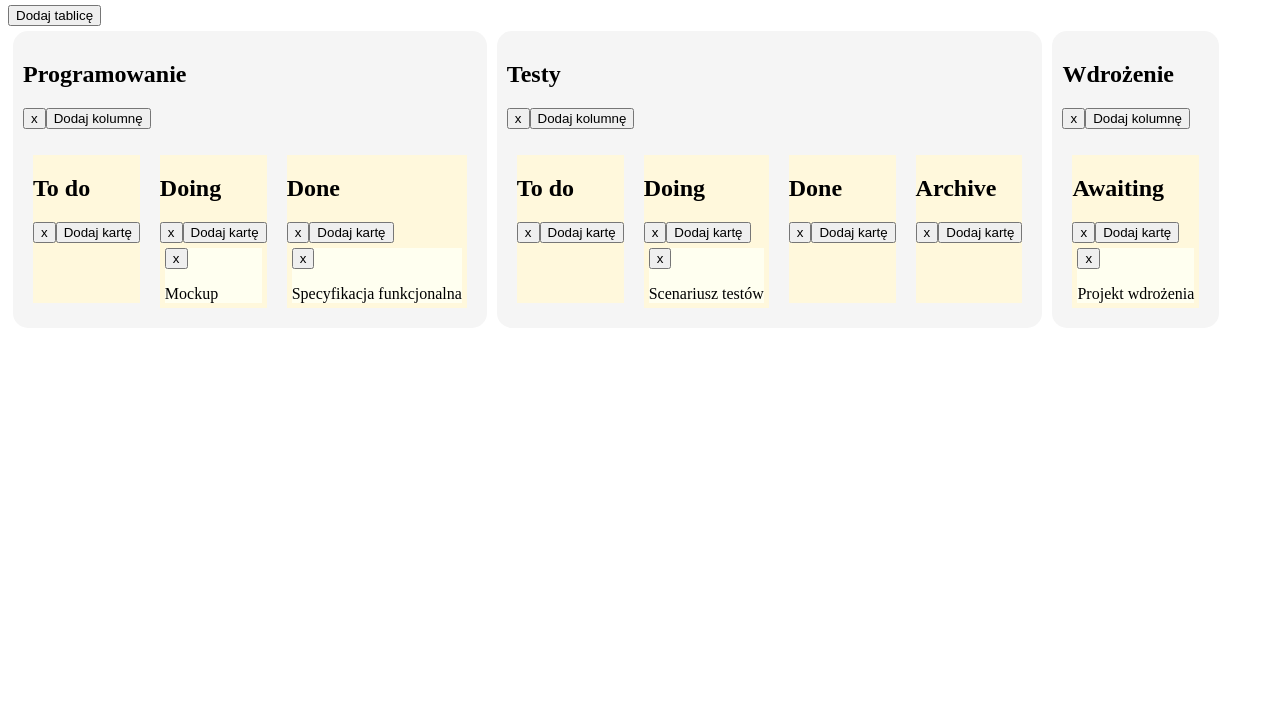
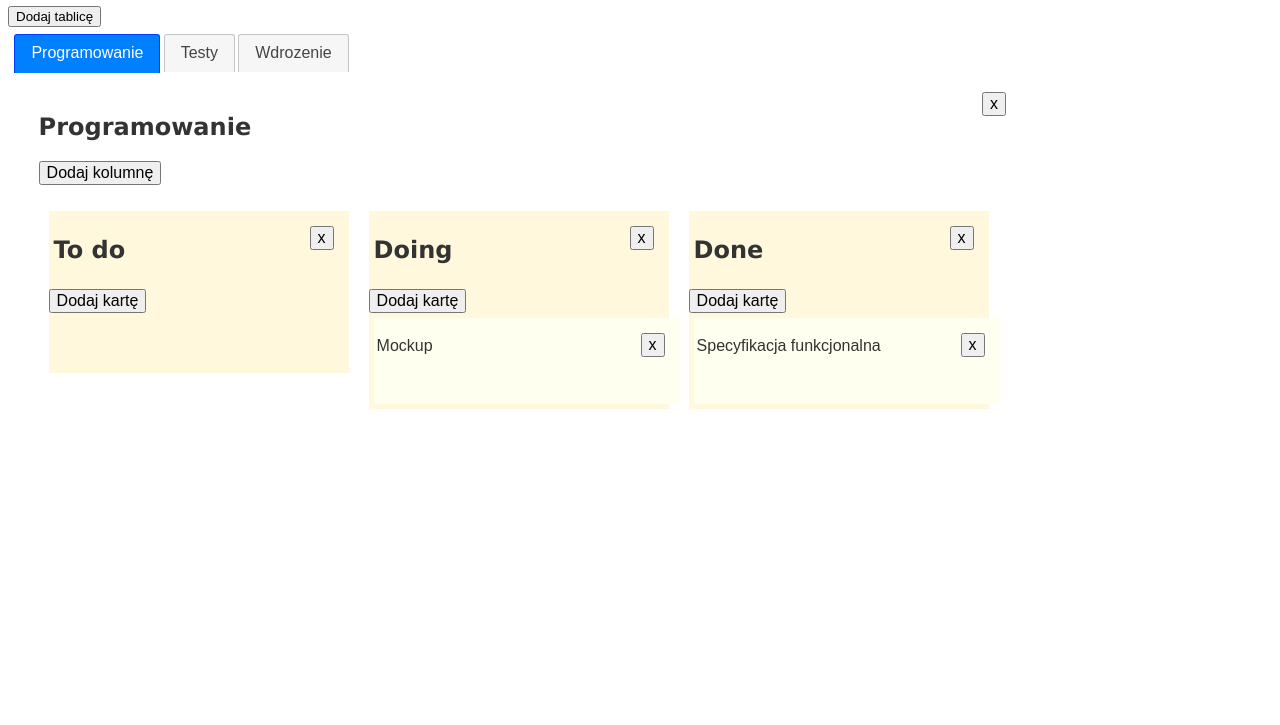
Before and after one commit to ArturWitkowski/r16, a website: page index.html in a window 1280 px wide. Shown: the part 75-800 px from the top of the page. Drawn offline with nearby package versions, Linux system fonts and the light colour scheme.

Commit message:
Zadanie 10.6

```diff
--- /dev/null
+++ b/Gruntfile.js
@@ -0,0 +1,35 @@
+module.exports = function(grunt) {
+
+	// Project configuration.
+	grunt.initConfig({
+		sass: {
+			options: {
+				sourceMap: true
+			},
+			dist: {
+				files: {
+					'css/style.css': 'sass/style.sass'
+				}
+			}
+		},
+
+		watch: {
+			scripts: {
+				files: ['sass/*.sass'],
+				tasks: ['sass'],
+				options: {
+					spawn: false,
+				},
+			}
+		}
+
+	});
+	// Load the plugins tasks
+
+	grunt.loadNpmTasks('grunt-sass');
+	grunt.loadNpmTasks('grunt-contrib-watch');
+
+
+	// Default task(s).
+	grunt.registerTask('default', ["sass", "watch"]);
+};
--- a/index.html
+++ b/index.html
@@ -3,18 +3,29 @@
 	<head>
 		<meta charset="utf-8">
 		<title>Zestaw tablic kanban</title>
+
+
+		<link rel="stylesheet" href="http://code.jquery.com/ui/1.12.1/themes/blitzer/jquery-ui.css">
 		<link rel="stylesheet" href="css/style.css">
+
 	</head>
 
 	<body>
 		<div id="main-manu" class="main-menu">
 			<h1>Zestaw tablic kanban</h1>
 			<button class="create-board">Dodaj tablicę</button>
-			<div class="board-container"></div>
+			<div id="board-container">
+				<ul></ul>
+			</div>
 		</div>
 
-		<script src="https://code.jquery.com/jquery-3.0.0.min.js" integrity="sha256-JmvOoLtYsmqlsWxa7mDSLMwa6dZ9rrIdtrrVYRnDRH0=" crossorigin="anonymous"></script>
+		<script
+			  src="https://code.jquery.com/jquery-1.12.4.min.js"
+			  integrity="sha256-ZosEbRLbNQzLpnKIkEdrPv7lOy9C27hHQ+Xp8a4MxAQ="
+			  crossorigin="anonymous"></script>
 		<script src="https://code.jquery.com/ui/1.11.4/jquery-ui.min.js" integrity="sha256-xNjb53/rY+WmG+4L6tTl9m6PpqknWZvRt0rO1SRnJzw=" crossorigin="anonymous"></script>
+
+
 		<script type="text/javascript" src="js/script.js"></script>
 	</body>
 </html>
--- a/js/script.js
+++ b/js/script.js
@@ -1,5 +1,5 @@
 $(function () {
-	// tutaj trafi cała nasza aplikacja
+
 
 	function randomString () {
 		var chars = '0123456789abcdefghiklmnopqrstuvwxyzABCDEFGHIJKLMNOPQRSTUVWXTZ';
@@ -12,7 +12,7 @@ $(function () {
 	}
 
 	function Column(name) {
-		var self = this; // przyda się dla funkcji zagnieżdżonych
+		var self = this;
 		this.id = randomString();
 		this.name = name;
 		this.$element = createColumn();
@@ -77,7 +77,7 @@ $(function () {
 			this.$element.remove();
 		}
 	};
-	//////////////////////////////////////////////////////////////////
+
 	function Board(name) {
 		var self = this;
 		this.id = randomString();
@@ -85,13 +85,16 @@ $(function () {
 		this.$element = createBoard();
 
 		function createBoard() {
-			var $board= $('<div>').addClass('board');
+			var $board= $('<div id = ' + self.name + '>').addClass('board');
 			var $boardTitle = $('<h2>').addClass('board-title').text(self.name);
 			var $boardColumnList = $('<ul>').addClass('column-list');
 			var $boardDelete = $('<button>').addClass('btn-delete').text('x');
 			var $boardAddColumn = $('<button>').addClass('add-column').text('Dodaj kolumnę');
+			var $boardAddTab = $('#board-container').children('ul').append("<li id=" + self.name + "Tab><a href=#" + self.name + "><span>"+ self.name +"</span></a></li>");
+
 
 			$boardDelete.click(function() {
+				$("#"+self.name+"Tab").remove();
 				self.removeBoard();
 			});
 			$boardAddColumn.click(function() {
@@ -117,49 +120,6 @@ $(function () {
 			this.$element.remove();
 		}
 	};
-	///////////////////////////////////////////////////////////////////////
-
-	/*var board = {
-		name: 'Tablica Kanban',
-		addColumn: function(column) {
-			this.$element.append(column.$element);
-			initSortable();
-		},
-		$element: $('#board .column-container')
-	};
-
-	function initSortable() {
-		$('.column-card-list').sortable({
-			connectWith: '.column-card-list',
-			placeholder: 'card-placeholder'
-		}).disableSelection();
-	}
-
-	$('.create-column') .click(function(){
-		var name = prompt('Wpisz nazwę kolumny');
-		var column = new Column(name);
-		board.addColumn(column);
-	});
-
-
-	// TWORZENIE KOLUMN
-	var todoColumn = new Column('Do zrobienia');
-	var doingColumn = new Column('W trakcie');
-	var doneColumn = new Column('Skończone');
-
-	// DODAWANIE KOLUMN DO TABLICY
-	board.addColumn(todoColumn);
-	board.addColumn(doingColumn);
-	board.addColumn(doneColumn);
-
-	// TWORZENIE NOWYCH EGZEMPLARZY KART
-	var card1 = new Card('Nowe zadanie');
-	var card2 = new Card('Stworzyc tablice kanban');
-
-	// DODAWANIE KART DO KOLUMN
-	todoColumn.addCard(card1);
-	doingColumn.addCard(card2);
-		*/
 
 	function initSortable() {
 		$('.column-card-list').sortable({
@@ -174,18 +134,23 @@ $(function () {
 			this.$element.append(board.$element);
 			initSortable();
 		},
-		$element: $("#main-manu .board-container")
+		$element: $("#main-manu #board-container")
 	};
 
-	$('.create-board') .click(function(){
+	$('.create-board').click(function(){
 		var name = prompt('Wpisz nazwę kolumny');
 		var board = new Board(name);
 		mainMenu.addBoard(board);
+		tabs.tabs("refresh");
+
+		var activeTab = $(".ui-tabs-nav li:last").index(); console.log("activ:"+ activeTab);
+		$("#board-container").tabs({active: activeTab});
+
 	});
 
 	var developBoard = new Board("Programowanie");
 	var testBoard = new Board("Testy");
-	var implementBoard = new Board("Wdrożenie");
+	var implementBoard = new Board("Wdrozenie");
 
 
 	mainMenu.addBoard(developBoard);
@@ -200,9 +165,9 @@ $(function () {
 	developBoard.addColumn(col2);
 	developBoard.addColumn(col3);
 
-	var col21 = new Column("To do");
-	var col22 = new Column("Doing");
-	var col23 = new Column("Done");
+	var col21 = new Column("Do zrobienia");
+	var col22 = new Column("W realizacji");
+	var col23 = new Column("Zrobione");
 	var col24 = new Column("Archive");
 
 	testBoard.addColumn(col21);
@@ -224,7 +189,13 @@ $(function () {
 	col2.addCard(card3);
 	col22.addCard(card4);
 
+	var tabs = $("#board-container").tabs();
 
+	tabs.on( "click", "span.ui-icon-close", function() {
+      var panelId = $( this ).closest( "li" ).remove().attr( "aria-controls" );
+      $( "#" + panelId ).remove();
+      tabs.tabs( "refresh" );
+    });
 
 
 
--- /dev/null
+++ b/sass/style.sass
@@ -0,0 +1,76 @@
+.card-placeholder
+	background: red
+
+.board
+	float: left
+	background-color: whitesmoke
+	margin: 5px
+	padding: 10px
+	border-radius: 15px
+	position: relative
+
+
+.column-list
+	padding: 0
+
+
+.column-card-list
+	padding: 0
+	min-height: 60px
+
+
+.column-container
+	border: 1px solid bisque
+
+
+.column
+	float: left
+	margin: 10px
+	background-color: cornsilk
+	position: relative
+	min-width: 300px
+
+.column-title
+	padding: 5px
+
+
+.column-card-list.ui-sortable
+	padding: 0
+
+.ui-widget-header
+	/* border: 1px solid #e3a1a1; */
+	/* background: #cc0000 url("images/ui-bg_highlight-soft_15_cc0000_1x100.png") 50% 50% repeat-x; */
+	border: 0
+	background: #fff
+	color: #ffffff
+	font-weight: bold
+
+.ui-state-default
+	background: #eeeeee
+
+
+
+.card
+	background-color: ivory
+	margin: 5px
+	padding: 3px
+	list-style: none
+	position: relative
+	display: inline-block
+	width: 100%
+	min-height: 80px
+
+
+
+.btn-delete
+	position: absolute
+	top: 0
+	right: 0
+	margin: 15px
+
+
+#board-container
+	border: 0;
+
+h1, h2
+	font-family: Verdana
```
Also changed, not shown: package.json (added, +26 -0 lines), README.md, css/style.css.
